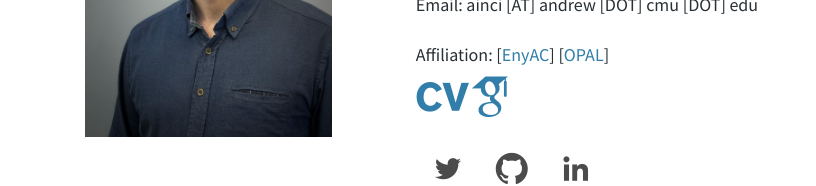
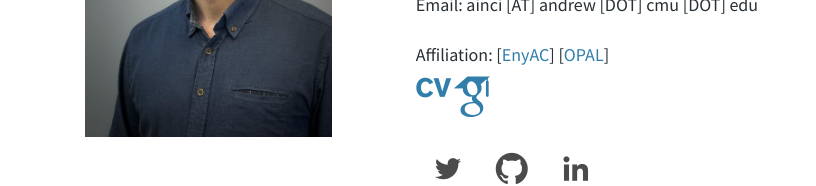
Before and after one commit to inciaf/inciaf.github.io, a plain HTML site: page index.html in a window 1280 px wide. Shown: the part 220-406 px from the top of the page, without its empty margins (239-1055 px from the left). Drawn offline with nearby package versions, Linux system fonts and the light colour scheme; files whose address does not match are found by name.

Commit message:
Update index.html

```diff
--- a/index.html
+++ b/index.html
@@ -71,7 +71,7 @@
                 &nbsp; &bull; &nbsp; -->
                 <!-- <a href="http://www.student.montefiore.ulg.ac.be/~merciadri/_img/phd_comics/random_img.php">Miscellany</a> -->
 
-                  <li class="float-left icon"><a class= "ai ai-cv ai-3x" href="docs/Ahmet_CV.pdf"></a></li>
+                  <li class="float-left icon"><a class= "ai ai-cv ai-2x" href="docs/Ahmet_CV.pdf"></a></li>
                   <li class="icon"><a class= "ai ai-google-scholar ai-3x" href="https://scholar.google.com/citations?user=6wO_MnIAAAAJ&hl=en&oi=ao"></a></li>
                   <li class="float-left icon"><a class="icon-twitter social-button borderless icon" href="https://twitter.com/afatihinci"></a></li>
                   <li class="float-left icon"><a class="icon-github social-button borderless icon" href="http://github.com/inciaf"></a></li>
```
